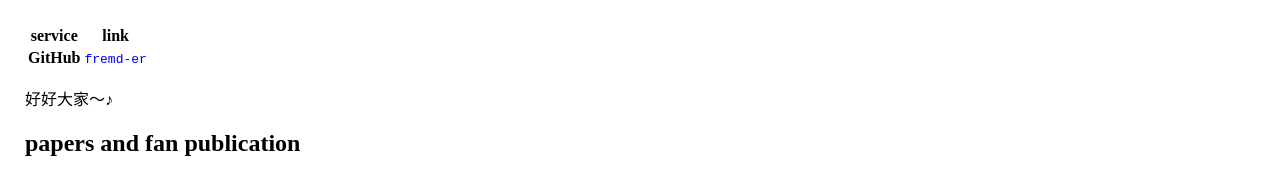
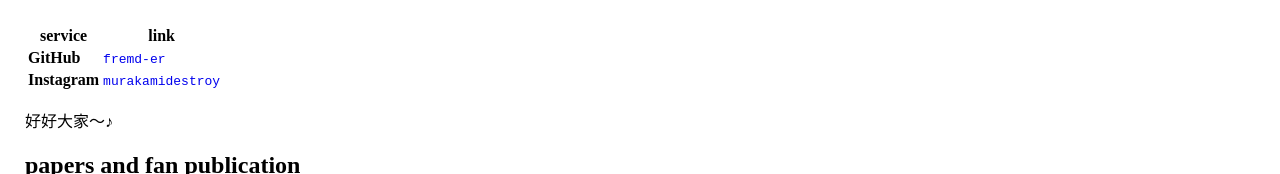
Before and after one commit to fremd-er/site, a plain HTML site: page index.html in a window 1280 px wide. Shown: the part 225-399 px from the top of the page. Drawn offline with Linux system fonts and the light colour scheme.

Commit message:
Update index.html

```diff
--- a/index.html
+++ b/index.html
@@ -37,6 +37,11 @@
       <td><a href="https://github.com/fremd-er"><code class="language-plaintext highlighter-rouge">fremd-er</code></a></td>
     </tr>
 
+      <tr>
+      <td><strong>Instagram</strong></td>
+      <td><a href="https://www.instagram.com/murakamidestroy/"><code class="language-plaintext highlighter-rouge">murakamidestroy</code></a></td>
+    </tr>
+
 
   </tbody>
      <table>
@@ -68,7 +73,7 @@
           <ul>
         <li>
             <a href="tairiku.html">大陸（詩）</a>
-             (11/3/2021)
+             (7/7/2022)
          </li>
          </ul>
 
```
